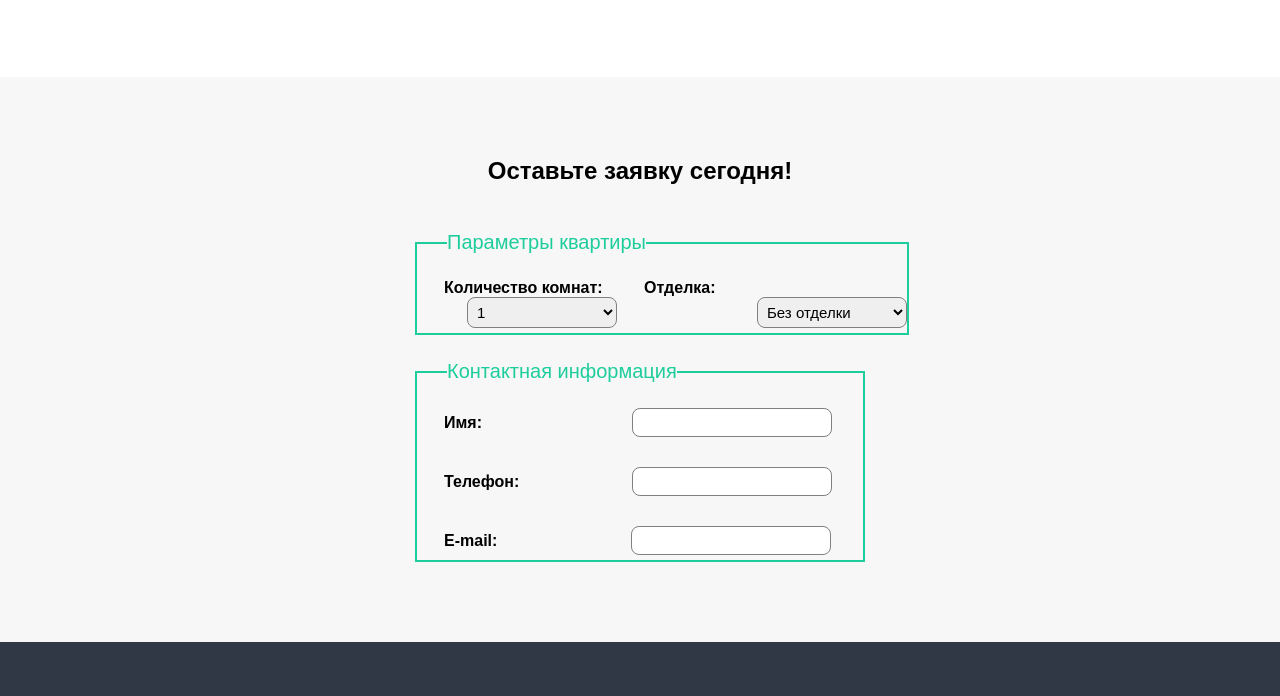
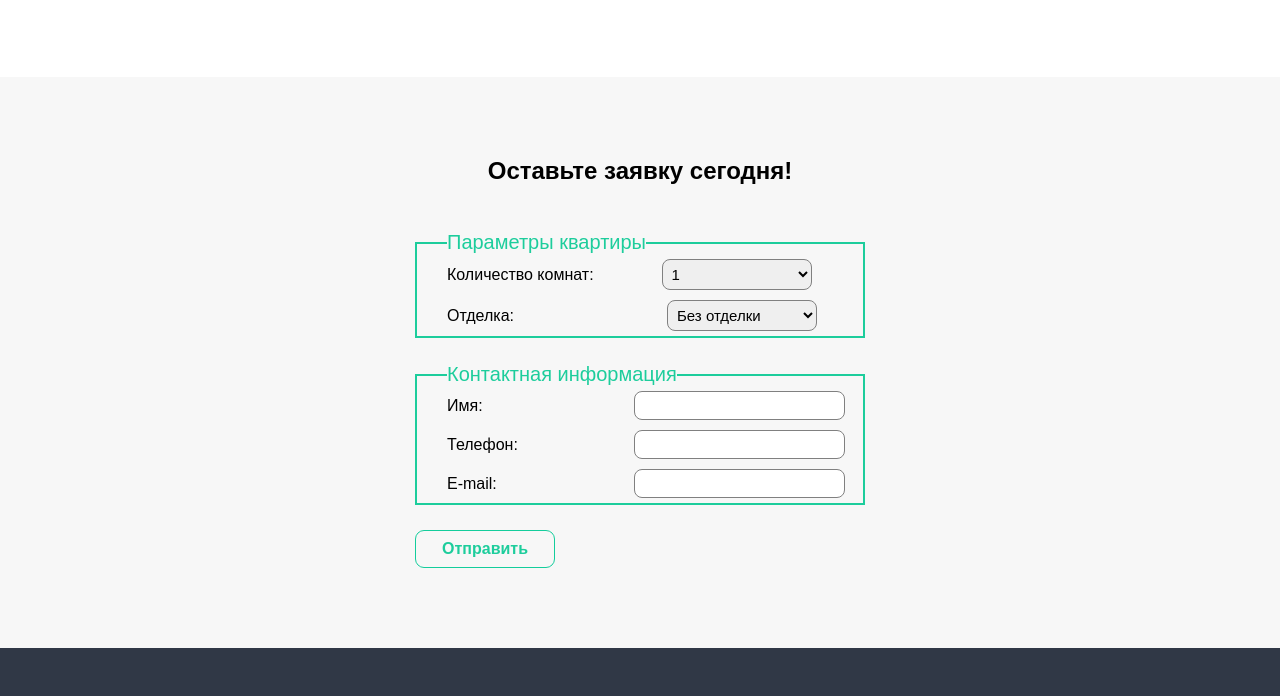
Before and after one commit to divvares/layout-designer-project-lvl1, a website: page index.html in a window 1280 px wide. Shown: the part 1533-2229 px from the top of the page. Drawn offline with Linux system fonts and the light colour scheme.

Commit message:
finish vol.3.2

```diff
--- a/index.html
+++ b/index.html
@@ -83,34 +83,73 @@
     </div>
   </main>
 
-  <article class="feedback-form w-100 p-tb-80" id="feedback">
+  <section class="feedback-form w-100 p-tb-80" id="feedback">
   <div class="feedback-form__content d-flex">
       <h2>Оставьте заявку сегодня!</h2>
       <form class="feedback-form__register-form">
         <fieldset class="feedback-form__fieldset-form d-flex">
           <legend class="feedback-form__legend-line">Параметры квартиры</legend>
-          <p>Количество комнат:
-        <select class="feedback-form__room-number fieldset-border-style">
+          <div class="feedback-form__content-border d-flex">
+            <div class="feedback-form__content-inside d-flex flex-d-row a-i-center">
+              <div class="feedback-form__content__label pl-30 d-flex f-b-5">
+                <label>Количество комнат:</label>
+              </div>
+              <div class="feedback-form__content__select d-flex f-b-50 j-c-fe">
+                <select class="fieldset-border-style w-150 styleLTR">
                   <option>1</option>
                   <option>2</option>
                   <option>3</option>
-        </select></p>
-        <p>Отделка:
-        <select class="feedback-form__room-decoration fieldset-border-style" name="">
+                </select>
+              </div>
+            </div>
+            <div class="feedback-form__content-inside d-flex flex-d-row a-i-center">
+              <div class="feedback-form__content__label pl-30 d-flex f-b-50">
+                <label>Отделка:</label>
+              </div>
+              <div class="feedback-form__content__select d-flex f-b-50 j-c-fe">
+                <select class="fieldset-border-style w-150 mr-46">
                   <option>Без отделки</option>
                   <option>Чистовая отделка</option>
                   <option>Получистовая отделка</option>
-        </select> </p>
+                </select>
+              </div>
+            </div>
+          </div>
+
         </fieldset>
       <fieldset class="feedback-form__fieldset-form">
         <legend class="feedback-form__legend-line">Контактная информация</legend>
-        <p>Имя: <input type="text" class="feedback-form__input-form1 fieldset-border-style"></p>
-        <p>Телефон: <input type="text" class="feedback-form__input-form2 fieldset-border-style"></p>
-        <p>E-mail: <input type="text" class="feedback-form__input-form3 fieldset-border-style"></p>
+          <div class="feedback-form__content-inside a-i-center d-flex flex-d-row">
+            <div class="feedback-form__content__label pl-30 d-flex f-b-50">
+              <label>Имя:</label>
+            </div>
+            <div class="feedback-form__content__input d-flex f-b-50 j-c-fe">
+              <input type="text" class="input-form mr-18 fieldset-border-style">
+            </div>
+          </div>
+
+          <div class="feedback-form__content-inside a-i-center d-flex flex-d-row">
+            <div class="feedback-form__content__label pl-30 d-flex f-b-50">
+              <label>Телефон:</label>
+            </div>
+            <div class="feedback-form__content__input d-flex f-b-50 j-c-fe">
+              <input type="text" class="input-form mr-18 fieldset-border-style">
+            </div>
+          </div>
+
+          <div class="feedback-form__content-inside a-i-center d-flex flex-d-row">
+            <div class="feedback-form__content__label pl-30 d-flex f-b-50">
+              <label>E-mail:</label>
+            </div>
+            <div class="feedback-form__content__input d-flex f-b-50 j-c-fe">
+              <input type="text" class="input-form mr-18 fieldset-border-style">
+            </div>
+          </div>
       </fieldset>
+      <button type="button" name="button" class="feedback-form__button-form">Отправить</button>
       </form>
   </div>
-  </article>
+</section>
 
   <footer class="footer w-100">
     <div class="container d-flex flex-d-row">
--- a/styles/style.css
+++ b/styles/style.css
@@ -16,6 +16,10 @@
   color: white;
 }
 
+.f-b-50 {
+  flex-basis: 50%;
+}
+
 .p-tb-80 {
   padding-top: 80px;
   padding-bottom: 80px;
@@ -31,10 +35,6 @@
 
 .f-g-1 {
   flex-grow: 1;
-}
-
-.p-0 {
-  padding-right: 0;
 }
 
 .a-s-center {
@@ -127,6 +127,10 @@
   width: 33.33%;
 }
 
+.p-0 {
+  padding-right: 0;
+}
+
 .advantage__content p {
   padding-top: 18px;
 }
@@ -188,34 +192,17 @@
   color: rgb(29, 205, 156);
 }
 
-.feedback-form__room-number {
-  box-sizing: border-box;
-  margin-left: 23px;
-  width: 150px;
+.feedback-form__content-border {
+  flex-direction: column;
+  width: 100%;
 }
 
-.feedback-form__room-decoration {
-  box-sizing: border-box;
-  margin-left: 113px;
-  width: 150px;
+.j-c-fe {
+  justify-content: flex-end;
 }
 
-.feedback-form__input-form1 {
-  box-sizing: border-box;
-  margin-left: 146px;
-  width: 200px;
-}
-
-.feedback-form__input-form2 {
-  box-sizing: border-box;
-  margin-left: 108px;
-  width: 200px;
-}
-
-.feedback-form__input-form3 {
-  box-sizing: border-box;
-  margin-left: 129px;
-  width: 200px;
+.w-150 {
+  width: 150px;
 }
 
 .fieldset-border-style {
@@ -224,6 +211,39 @@
   border-radius: 8px;
   box-sizing: border-box;
   padding: 5px;
+  margin: 5px;
+}
+
+.styleLTR {
+  direction: ltr;
+  -moz-margin-end: -4%;
+}
+
+.mr-18 {
+  margin-right: 18px;
+}
+
+.mr-46 {
+  margin-right: 46px;
+  direction: ltr;
+  -moz-margin-end: 16%;
+}
+
+.pl-30 {
+  padding-left: 30px;
+}
+
+.feedback-form__button-form {
+  margin-top: 25px;
+  height: 38px;
+  width: 140px;
+  text-align: center;
+  font-size: 16px;
+  font-weight: bold;
+  border: 1px solid rgb(20, 205, 156);
+  border-radius: 9px;
+  color: rgb(29, 205, 156);
+  background: none;
 }
 
 .footer {
@@ -256,7 +276,7 @@
 
 .footer__content:nth-child(3) {
   box-sizing: border-box;
-  padding-left: 190px;
+  padding-left: 187px;
   padding-top: 9px;
 }
 
```
Lines whose indentation alone changed are shown as unchanged.
